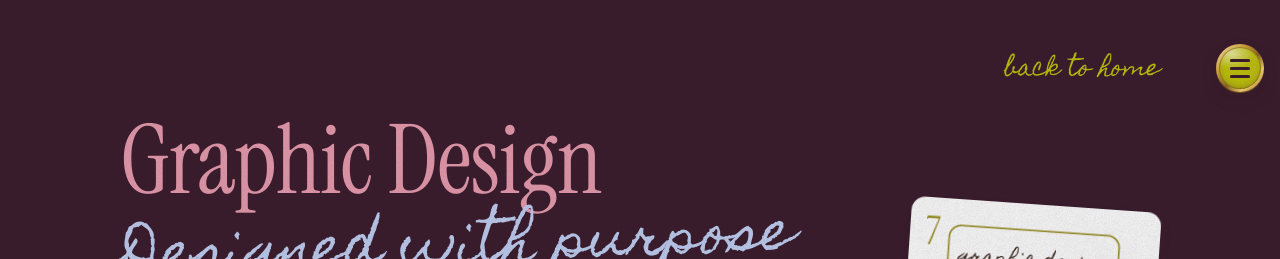
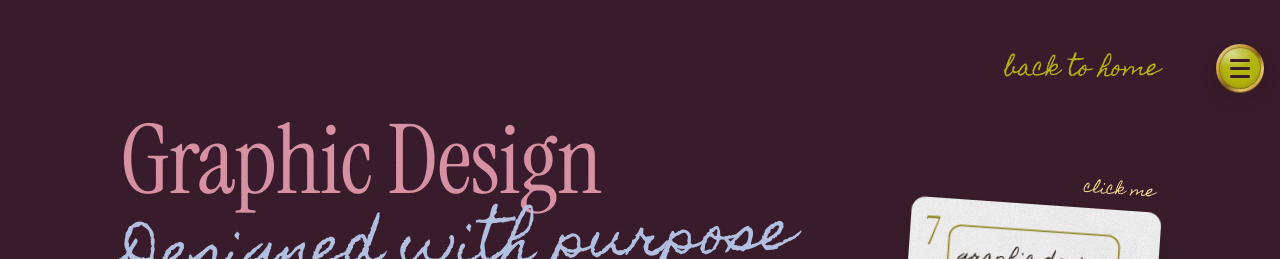
Before and after one commit to meganeday/new-portfolio, a Next.js app in the folder megan-portfolio/: page /skills/graphic-design in a window 1280 px wide. Shown: the top 259 px of the page. Built offline with nearby package versions, Linux system fonts and the light colour scheme.

Commit message:
add 'click me' message to skill tool cards; adjust spacing

```diff
--- a/megan-portfolio/src/app/SkillCard.js
+++ b/megan-portfolio/src/app/SkillCard.js
@@ -10,6 +10,8 @@ export default function SkillCard({ skill }) {
 
   return (
     <div className={"skill-card" + (flipped ? " flipped" : "")}>
+      {/* the button's label already tells screen readers what it does */}
+      <span className="card-hint script" aria-hidden="true">click me</span>
       <button
         className="flip"
         type="button"
--- a/megan-portfolio/src/app/styles/case-study.css
+++ b/megan-portfolio/src/app/styles/case-study.css
@@ -484,12 +484,12 @@
   aspect-ratio: 16 / 9;
 }
 
-/* embeds side by side (mediaLayout: "grid"). 326px is the narrowest an
-   Instagram embed is meant to be shown */
+/* embeds side by side (mediaLayout: "grid"): 220px columns fit four across
+   on desktop, then drop to three, two, and one as the screen narrows */
 .embed-grid {
   display: grid;
-  grid-template-columns: repeat(auto-fill, minmax(min(100%, 326px), 1fr));
-  gap: 1.5rem;
+  grid-template-columns: repeat(auto-fill, minmax(min(100%, 220px), 1fr));
+  gap: 1.25rem;
   align-items: start;
   margin-top: 2.5rem;
 }
--- a/megan-portfolio/src/app/styles/skill-page.css
+++ b/megan-portfolio/src/app/styles/skill-page.css
@@ -55,6 +55,20 @@
   }
 }
 
+/* a small handwritten note just above the card, tilting and lifting with it */
+.card-hint {
+  position: absolute;
+  bottom: 100%;
+  left: 0;
+  right: 0;
+  margin: 0 .5rem 0.6rem;
+  font-size: 0.95rem;
+  line-height: 1.2;
+  text-align: right;
+  text-transform: none; /* .skill-hero capitalizes its text */
+  color: var(--butter);
+  pointer-events: none;
+}
 .skill-card .flip {
   all: unset;
   display: block;
@@ -231,7 +245,7 @@
 }
 
 .proj-meta {
-  margin: 0;
+  margin: 0 0 .5rem;
   font: 700 1.2rem var(--sans);
 }
 
```
